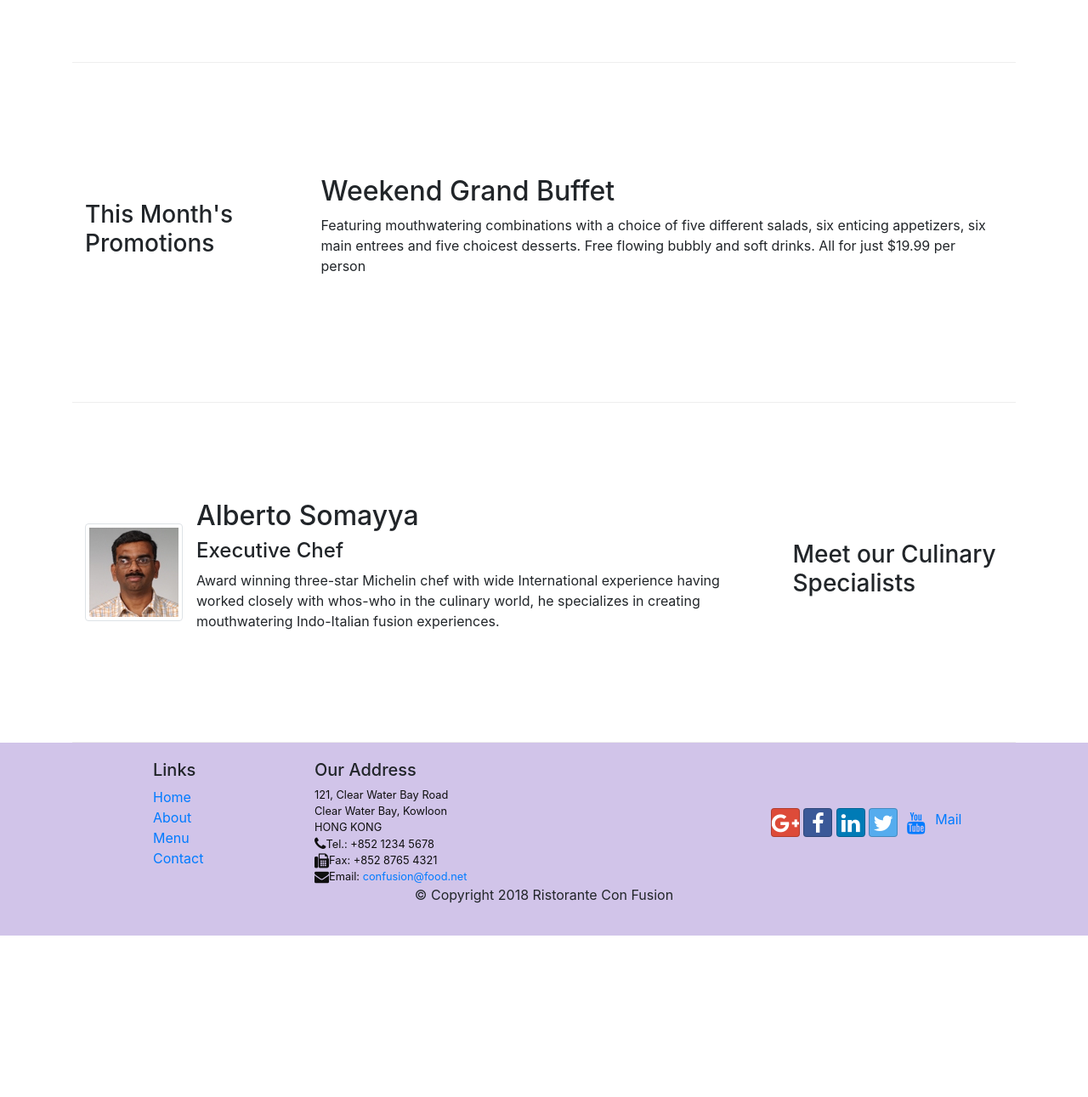
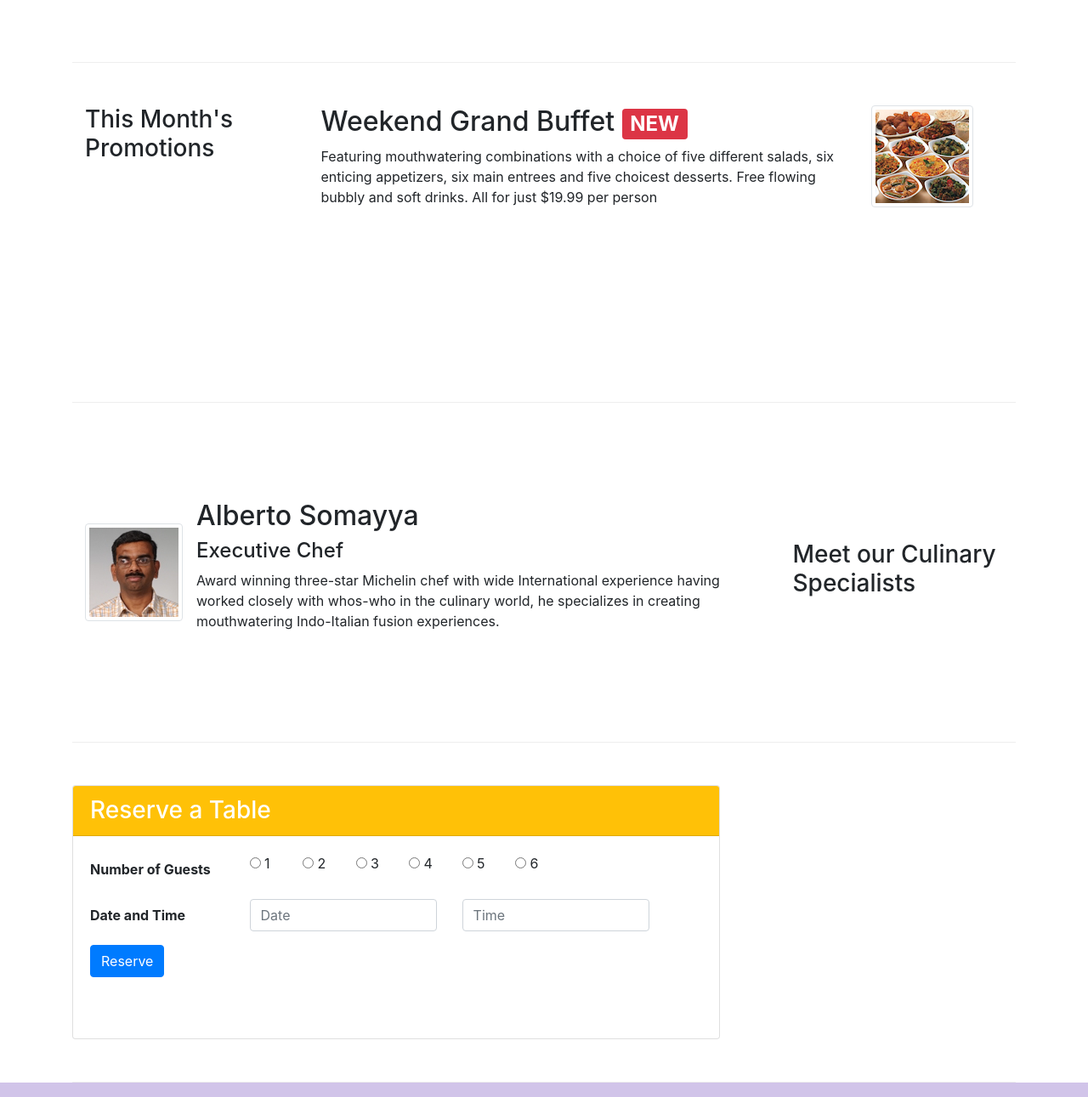
Before and after one commit to gilbertkyle/conFusion, a website: page index.html in a window 1280 px wide. Shown: the part 660-1951 px from the top of the page at 85% size. Before the commit the page ends 1761 px from the top, so only its background shows below. Drawn offline with nearby package versions, Linux system fonts and the light colour scheme.

Commit message:
assignment 2 finished

```diff
--- a/index.html
+++ b/index.html
@@ -54,12 +54,15 @@
           <div class="col-12 col-sm align-self-center">
             <img src="img/logo.png" alt="Company Logo" class="img-fluid" />
           </div>
+          <div class="col-12 col-sm m-auto">
+            <a href="#reserve"><button class="btn btn-warning">Reserve a Table</button></a>
+          </div>
         </div>
       </div>
     </header>
 
     <div class="container">
-      <div class="row row-content align-items-center">
+      <div class="row row-content align-items-center m-auto">
         <div class="col-12 col-sm-4 col-md-3 order-sm-last">
           <h3>Our Lipsmacking Culinary Creations</h3>
         </div>
@@ -75,7 +78,7 @@
                 Uthappizza <span class="badge badge-danger">HOT</span
                 ><span class="badge badge-pill badge-secondary">4.99</span>
               </h2>
-              <p>
+              <p class="d-none d-sm-block">
                 A unique combination of Indian Uthappam (pancake) and Italian pizza, topped with
                 Cerignola olives, ripe vine cherry tomatoes, Vidalia onion, Guntur chillies and
                 Buffalo Paneer.
@@ -85,13 +88,18 @@
         </div>
       </div>
 
-      <div class="row row-content align-items-center">
+      <div class="row row-content align-items-right">
         <div class="col-12 col-sm-4 col-md-3">
           <h3>This Month's Promotions</h3>
         </div>
+        <div class="col-12 col-sm-2 col-md-2 order-sm-last">
+          <div class="media">
+            <img src="img/buffet.png" alt="buffet" class="d-flex align-self-center img-thumbnail" />
+          </div>
+        </div>
         <div class="col col-sm col-md">
-          <h2>Weekend Grand Buffet</h2>
-          <p>
+          <h2>Weekend Grand Buffet <span class="badge badge-danger">NEW</span></h2>
+          <p class="d-none d-sm-block">
             Featuring mouthwatering combinations with a choice of five different salads, six
             enticing appetizers, six main entrees and five choicest desserts. Free flowing bubbly
             and soft drinks. All for just $19.99 per person
@@ -109,12 +117,65 @@
             <div class="media-body">
               <h2>Alberto Somayya</h2>
               <h4>Executive Chef</h4>
-              <p>
+              <p class="d-none d-sm-block">
                 Award winning three-star Michelin chef with wide International experience having
                 worked closely with whos-who in the culinary world, he specializes in creating
                 mouthwatering Indo-Italian fusion experiences.
               </p>
             </div>
+          </div>
+        </div>
+      </div>
+
+      <div class="row row-content">
+        <div class="card" id="reserve">
+          <h3 class="card-header bg-warning text-white">Reserve a Table</h3>
+          <div class="card-body">
+            <form action="" id="reserve-form">
+              <div class="form-group row">
+                <label class="col-md-3 col-form-label"><strong>Number of Guests</strong></label>
+                <div class="col-1">
+                  <input type="radio" name="size" id="size1" />
+                  <label for="size1">1</label>
+                </div>
+                <div class="col-1">
+                  <input type="radio" name="size" id="size2" />
+                  <label for="size2">2</label>
+                </div>
+                <div class="col-1">
+                  <input type="radio" name="size" id="size3" />
+                  <label for="size3">3</label>
+                </div>
+                <div class="col-1">
+                  <input type="radio" name="size" id="size4" />
+                  <label for="size4">4</label>
+                </div>
+                <div class="col-1">
+                  <input type="radio" name="size" id="size5" />
+                  <label for="size5">5</label>
+                </div>
+                <div class="col-1">
+                  <input type="radio" name="size" id="size6" />
+                  <label for="size6">6</label>
+                </div>
+              </div>
+              <div class="form-group row">
+                <label for="" class="col-12 col-md-3 col-form-label"
+                  ><strong>Date and Time</strong></label
+                >
+                <div class="col-7 col-md-4">
+                  <input type="text" class="form-control" placeholder="Date" />
+                </div>
+                <div class="col-7 col-md-4">
+                  <input type="text" class="form-control" placeholder="Time" />
+                </div>
+              </div>
+              <div class="form-group row">
+                <div class="col-md-3">
+                  <button class="btn btn-primary">Reserve</button>
+                </div>
+              </div>
+            </form>
           </div>
         </div>
       </div>
```
